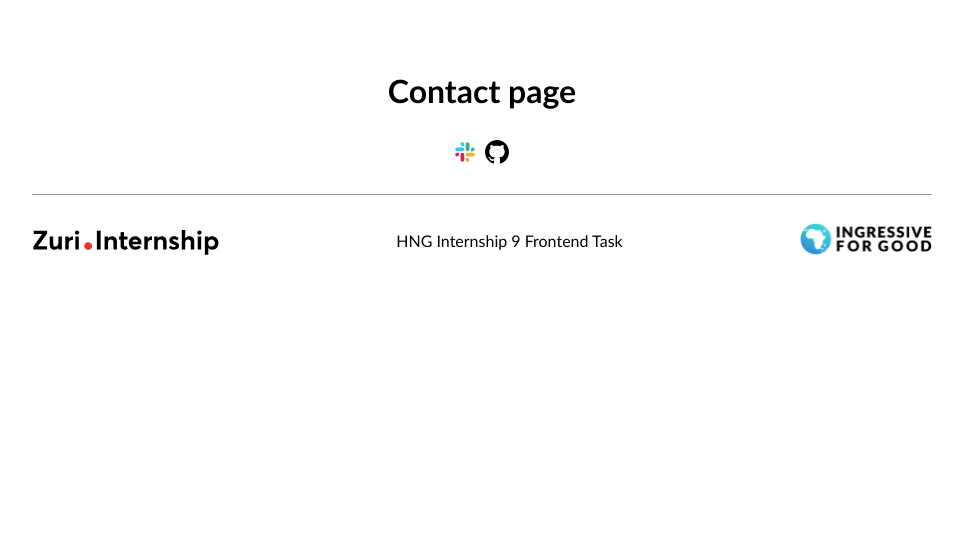
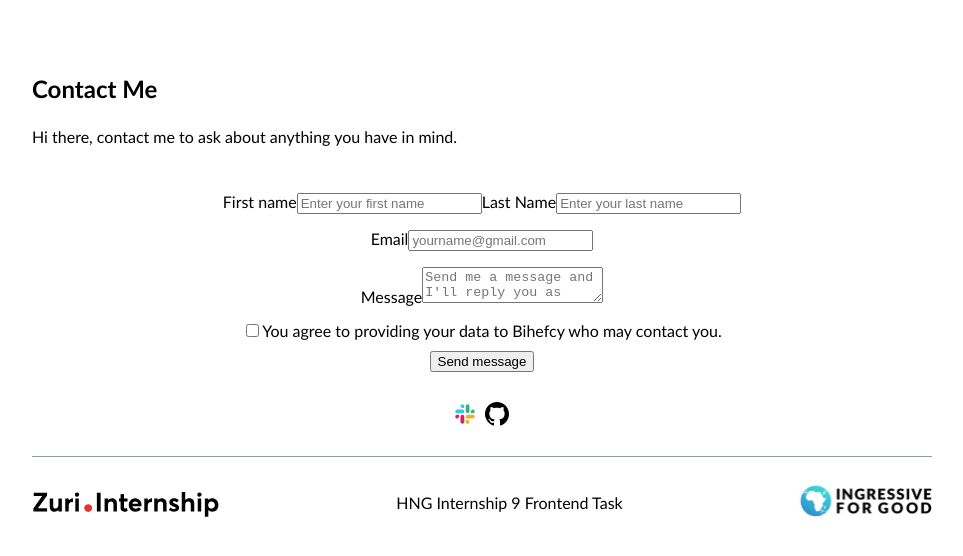
Before and after one commit to Bihefcy/linktree, a JavaScript app in the folder linktree/: page /contact in a window 1280 px wide. Shown: the top 556 px of the page, without its empty margins (158-1121 px from the left). Built offline with nearby package versions, Linux system fonts and the light colour scheme; the HTML template or start-up script is replaced by a standard one.

Commit message:
feat: added a form to my app

```diff
--- a/linktree/src/Contact.js
+++ b/linktree/src/Contact.js
@@ -3,7 +3,31 @@ import Footer from "./Footer";
 const Contact = () => {
     return (
         <div className="contact">
-            <h1>Contact page</h1>
+            <div><p className="contact-me">Contact Me</p></div>
+            <div>
+                <p className="contact-text">Hi there, contact me to ask about anything you have in mind.</p>
+                </div>
+            <form>
+                <fieldset>
+                    <label for="first_name">First name</label>
+                    <input type="text" id="first_name" placeholder="Enter your first name"></input>
+                    <label for="last_name">Last Name</label>
+                    <input type="text" id="last_name" placeholder="Enter your last name"></input>
+                </fieldset>
+                <fieldset>
+                    <label for="email">Email</label>
+                    <input type="email" id="email" placeholder="yourname@gmail.com"></input>
+                </fieldset>
+                <fieldset>
+                    <label for="message">Message</label>
+                    <textarea type="text" id="message" placeholder="Send me a message and I'll reply you as soon as possible..."/>
+                </fieldset>
+                <fieldset>
+                    <input type="checkbox" id="check"></input>
+                    <label for="check">You agree to providing your data to Bihefcy who may contact you.</label>
+                </fieldset>
+                <button id="btn__submit">Send message</button>
+            </form>
             <Footer />
         </div>
 
--- a/linktree/src/index.css
+++ b/linktree/src/index.css
@@ -189,3 +189,27 @@ a > p {
   align-items: center;
 }
 }
+
+
+/*contacts style*/
+.contact {
+  width: 100%;
+}
+.contact .contact-me {
+  font-size: 24px;
+  font-weight: 800;
+  text-align: left;
+}
+
+.contact .contact-text {
+  text-align: left;
+}
+
+form {
+  margin-top: 40px;
+}
+
+
+.contact fieldset {
+  border: none;
+}
```
